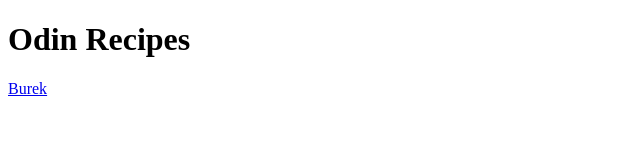
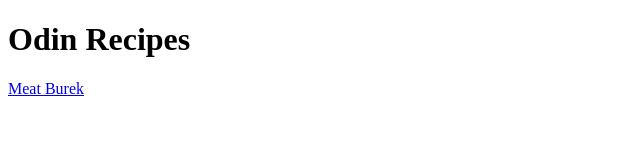
Before and after one commit to PatrickDallasMurray/odin-recipes, a plain HTML site: page index.html in a window 1280 px wide. Shown: the full height of the page, 0-640 px from the left. Drawn offline with Linux system fonts and the light colour scheme.

Commit message:
Added "Meat" to recipe name on index page

```diff
--- a/index.html
+++ b/index.html
@@ -10,7 +10,7 @@
 
     <body>
         <h1>Odin Recipes</h1>
-        <a href="recipes/burek.html">Burek</a>
+        <a href="recipes/burek.html">Meat Burek</a>
 
     </body>
 
```
